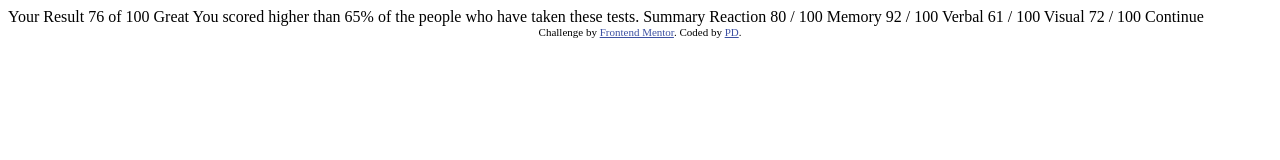
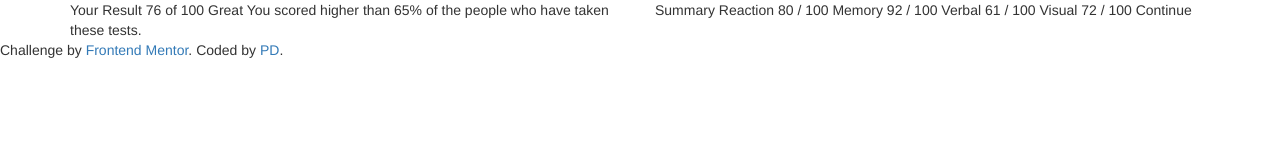
Before and after one commit to pdhende/results-summary-component, a plain HTML site: page index.html in a window 1280 px wide. Drawn offline with nearby package versions, Linux system fonts and the light colour scheme.

Commit message:
Updated basic structure

```diff
--- a/index.html
+++ b/index.html
@@ -1,47 +1,43 @@
 <!DOCTYPE html>
 <html lang="en">
   <head>
-  <meta charset="UTF-8">
-  <meta name="viewport" content="width=device-width, initial-scale=1.0"> <!-- displays site properly based on user's device -->
+    <meta charset="UTF-8" />
+    <meta name="viewport" content="width=device-width, initial-scale=1.0" />
+    <!-- displays site properly based on user's device -->
 
-  <link rel="icon" type="image/png" sizes="32x32" href="./assets/images/favicon-32x32.png">
+    <link
+      rel="icon"
+      type="image/png"
+      sizes="32x32"
+      href="./assets/images/favicon-32x32.png"
+    />
+    <link
+      rel="stylesheet"
+      href="https://maxcdn.bootstrapcdn.com/bootstrap/3.4.1/css/bootstrap.min.css"
+    />
+    <script src="https://ajax.googleapis.com/ajax/libs/jquery/3.7.1/jquery.min.js"></script>
+    <script src="https://maxcdn.bootstrapcdn.com/bootstrap/3.4.1/js/bootstrap.min.js"></script>
 
     <title>Frontend Mentor | Results summary component</title>
-
-  <!-- Feel free to remove these styles or customise in your own stylesheet 👍 -->
-  <style>
-    .attribution { font-size: 11px; text-align: center; }
-    .attribution a { color: hsl(228, 45%, 44%); }
-  </style>
   </head>
   <body>
-
-  Your Result
-  76
-  of 100
-
-  Great
-  You scored higher than 65% of the people who have taken these tests.
-
-  Summary
-
-  Reaction
-  80 / 100
-
-  Memory
-  92 / 100
-
-  Verbal
-  61 / 100
-
-  Visual
-  72 / 100
-
-  Continue
-
+    <div class="container">
+      <div class="row">
+        <div class="col-md-6">
+          Your Result 76 of 100 Great You scored higher than 65% of the people
+          who have taken these tests.
+        </div>
+        <div class="col-md-6">
+        Summary Reaction 80 / 100 Memory 92 / 100 Verbal 61 / 100 Visual 72 /
+        100 Continue
+      </div>
+      </div>
+    </div>
     <div class="attribution">
-    Challenge by <a href="https://www.frontendmentor.io?ref=challenge" target="_blank">Frontend Mentor</a>.
-    Coded by <a href="#">PD</a>.
+      Challenge by
+      <a href="https://www.frontendmentor.io?ref=challenge" target="_blank"
+        >Frontend Mentor</a
+      >. Coded by <a href="#">PD</a>.
     </div>
   </body>
 </html>
```
Lines whose indentation alone changed are shown as unchanged.
